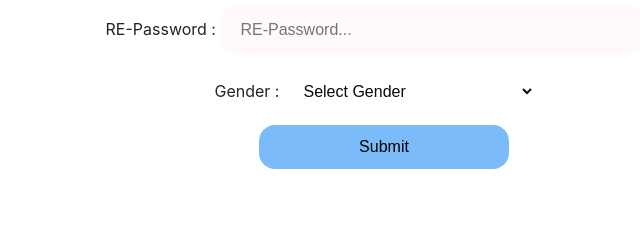
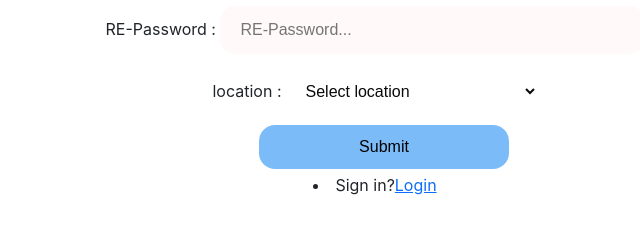
Before and after one commit to YingjieQiao/SingHealth_Retail_Management_ESC, a React (Create React App) app: page /Register in a window 1280 px wide. Shown: the part 376-610 px from the top of the page, without its empty margins (265-905 px from the left). Built offline with nearby package versions, Linux system fonts and the light colour scheme.

Commit message:
added page changer

```diff
--- a/src/App.js
+++ b/src/App.js
@@ -12,7 +12,7 @@ function App() {
     <div className="App">
 
     <Switch>
-    <Route path="/Login" exact component={Login}/>
+    <Route path="/" exact component={Login}/>
     <Route path="/Register" exact component={Register}/>
     <Route path="/home" exact component={Home}/>
     </Switch>
--- a/src/Components/Register.js
+++ b/src/Components/Register.js
@@ -1,5 +1,7 @@
 import React, { Component } from 'react'
 import './CSS/todo.css'
+import {Route, BrowserRouter as Router,Switch,Link} from "react-router-dom";
+import Login from './Login';
 
 
 
@@ -14,7 +16,7 @@ class Register extends Component {
             mobile: "",
             password: "",
             REpassword: "",
-            gender: "",
+            Location: "",
 
 
         }
@@ -52,9 +54,9 @@ class Register extends Component {
         })
     }
 
-    genderhandler = (event) => {
+    Locationhandler = (event) => {
         this.setState({
-            gender: event.target.value
+            Location: event.target.value
         })
     }
 
@@ -68,7 +70,7 @@ class Register extends Component {
             mobile: "",
             password: '',
             REpassword: '',
-            gender: "",
+            Location: "",
         })
      event.preventDefault()
 
@@ -80,6 +82,7 @@ class Register extends Component {
     render() {
         return (
             <div>
+                <Route path="/" exact component={Login}/>
 
                 <form onSubmit={this.handleSubmit}>
                     <h1>User Registration</h1>
@@ -90,13 +93,21 @@ class Register extends Component {
                     <label>Password :</label> <input type="password" value={this.state.password} onChange={this.passwordhandler} placeholder="Password..." /><br />
                     <label>RE-Password :</label> <input type="password" value={this.state.REpassword} onChange={this.REpasswordhandler} placeholder="RE-Password..." /><br />
 
-                    <label>Gender :</label><select onChange={this.genderhandler} defaultValue="Select Gender">
-                        <option defaultValue>Select Gender</option>
-                        <option value="male">Male</option>
-                        <option value="female">Female</option>
+                    <label>location :</label><select onChange={this.locationhandler} defaultValue="none">
+                        <option defaultValue>Select location</option>
+                        <option value="SUTD">SUTD</option>
+                        <option value="NUS">NUS</option>
+                        <option value="None">None</option>
                     </select><br />
-                    <input type="submit" value="Submit" />
-                </form>
+                    <Link to="/">
+                    <input type="submit" value="Submit"/>
+                    </Link>
+                    <li>
+                         <label>Sign in? </label>
+                        <Link to="/">Login</Link>
+
+                     </li>
+                </form >
 
             </div>
 
```
